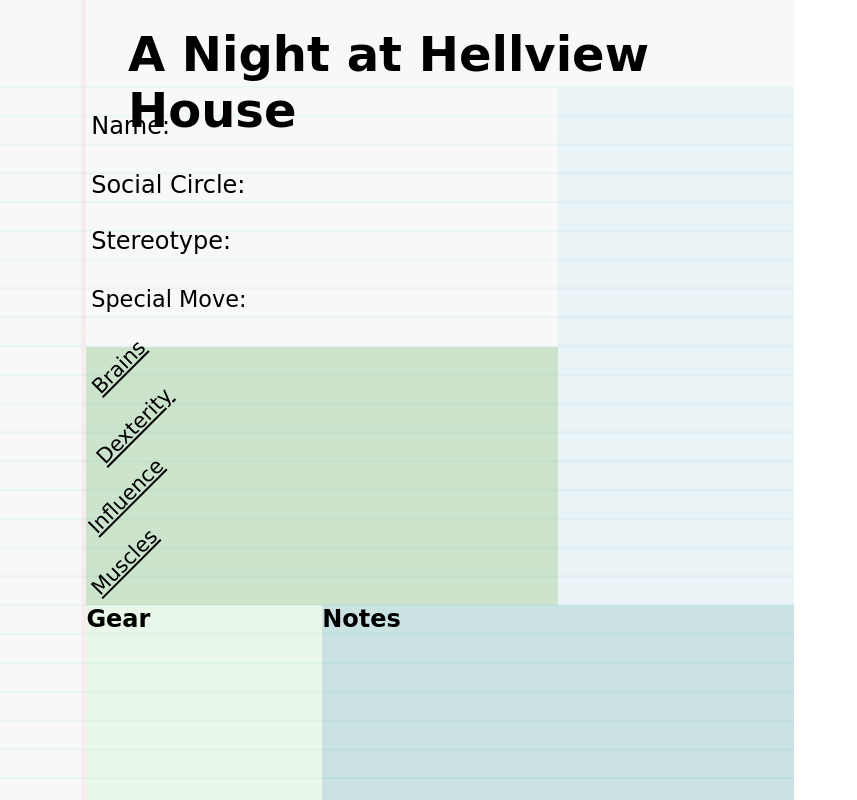
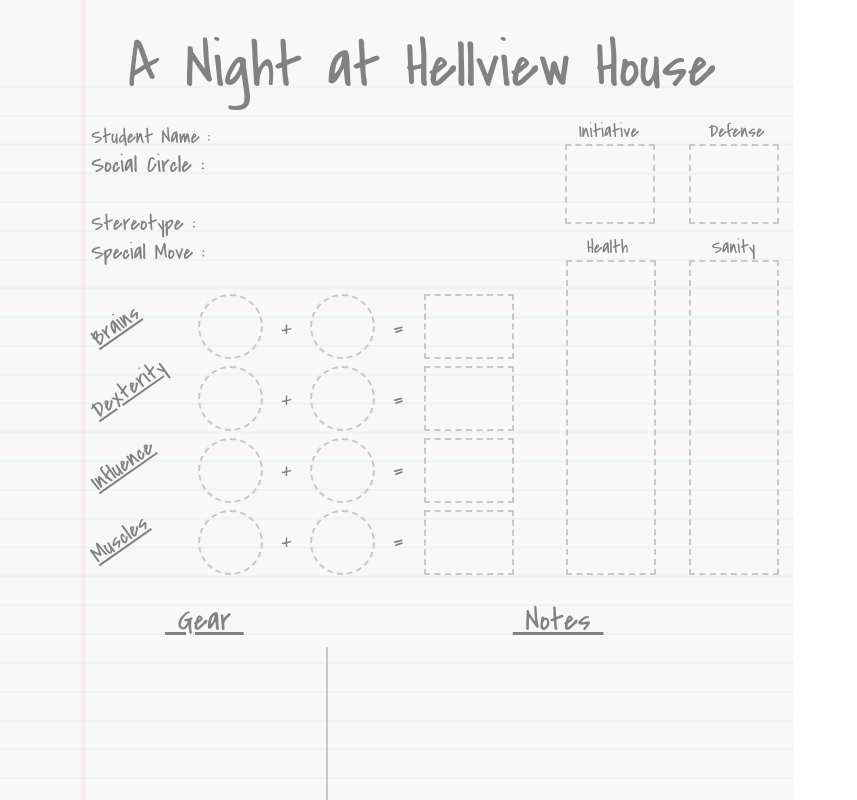
Before and after one commit to ijobot/hellviewhouse-character-sheet, a plain HTML site: page index.html in a window 1280 px wide. Shown: the top 800 px of the page, without its empty margins (0-857 px from the left). Drawn offline with Linux system fonts and the light colour scheme; a web font is replaced by a local one.

Commit message:
updated and pretty much done I think

```diff
--- a/index.html
+++ b/index.html
@@ -7,7 +7,7 @@
         <meta name="description" content="">
         <meta name="viewport" content="width=device-width, initial-scale=1">
         <link rel="preconnect" href="https://fonts.gstatic.com">
-        <link href="https://fonts.googleapis.com/css2?family=Cedarville+Cursive&display=swap" rel="stylesheet">
+        <link href="https://fonts.googleapis.com/css2?family=Covered+By+Your+Grace&display=swap" rel="stylesheet">
         <link rel="stylesheet" href="styles.css">
     </head>
 
@@ -19,32 +19,87 @@
             </section>
 
             <section class="character-wrapper h-1 w-2">
-                <div class="character-name">Name:</div>
-                <div class="character-social-circle">Social Circle:</div>
-                <div class="character-stereotype">Stereotype:</div>
-                <div class="character-special-move">Special Move:</div>
+                <div class="character-name">Student Name :</div>
+                <div class="character-social-circle">Social Circle :</div>
+                <div class="character-stereotype">Stereotype :</div>
+                <div class="character-special-move">Special Move :</div>
             </section>
 
             <section class="stats-wrapper h-1 w-2">
-                <div class="stats-brains">Brains</div>
-                <div class="stats-dexterity">Dexterity</div>
-                <div class="stats-influence">Influence</div>
-                <div class="stats-muscles">Muscles</div>
+
+                <div class="column1">
+                    <div class="stat-name">Brains</div>
+                    <div class="stat-name">Dexterity</div>
+                    <div class="stat-name">Influence</div>
+                    <div class="stat-name">Muscles</div>
+                </div>
+
+                <div class="column2">
+                    <div class="stat-circle1"></div>
+                    <div class="stat-circle1"></div>
+                    <div class="stat-circle1"></div>
+                    <div class="stat-circle1"></div>
+                </div>
+
+                <div class="column3">
+                    <div class="plus">+</div>
+                    <div class="plus">+</div>
+                    <div class="plus">+</div>
+                    <div class="plus">+</div>
+                </div>
+
+                <div class="column4">
+                    <div class="stat-circle2"></div>
+                    <div class="stat-circle2"></div>
+                    <div class="stat-circle2"></div>
+                    <div class="stat-circle2"></div>
+                </div>
+
+                <div class="column5">
+                    <div class="equals">=</div>
+                    <div class="equals">=</div>
+                    <div class="equals">=</div>
+                    <div class="equals">=</div>
+                </div>
+
+                <div class="column6">
+                    <div class="stat-total"></div>
+                    <div class="stat-total"></div>
+                    <div class="stat-total"></div>
+                    <div class="stat-total"></div>
+                </div>
+
+
+
             </section>
 
             <section class="health-wrapper h-2 w-1">
-                <div class="health-initiative"></div>
-                <div class="health-defence"></div>
-                <div class="health-health"></div>
-                <div class="health-sanity"></div>
+                <div class="health-initiative">
+                    <div>Initiative</div>
+                    <div class="initiative-box"></div>
+                </div>
+                <div class="health-defense">
+                    <div>Defense</div>
+                    <div class="defense-box"></div>
+                </div>
+                <div class="health-health">
+                    <div>Health</div>
+                    <div class="health-box"></div>
+                </div>
+                <div class="health-sanity">
+                    <div>Sanity</div>
+                    <div class="sanity-box"></div>
+                </div>
             </section>
 
             <section class="gear-wrapper">
-                <h1>Gear</h1>
+                <div class="gear-title">&nbsp;Gear&nbsp;</div>
+                <div class="split"></div>
             </section>
 
             <section class="notes-wrapper">
-                <h1>Notes</h1>
+                <div class="notes-title">&nbsp;Notes&nbsp;</div>
+
             </section>
         </main>
     </body>
--- a/styles.css
+++ b/styles.css
@@ -9,10 +9,11 @@ main {
     width: 794px;
     background-image: url(base\ paper.png);
     background-size: contain;
-    font-family: 'Cedarville Cursive', cursive;
+    font-family: 'Covered By Your Grace', cursive;
+    color: rgb(130, 130, 130);
     display: grid;
     grid-template-columns: 5.4rem repeat(3, 1fr);
-    grid-template-rows: 5.5rem repeat(4, 1fr);
+    grid-template-rows: 5.5rem 13.3rem repeat(3, 1fr);
 }
 
 /*  TOP MARGIN TITLE */
@@ -26,9 +27,10 @@ main {
 }
 
     .top-line-wrapper h1 {
-    font-size: 3rem;
+        font-size: 4rem;
+        font-weight: 100;
         position: absolute;
-    top: 1.6rem;
+        top: 1.5rem;
         left: 8rem;
     }
 
@@ -44,28 +46,28 @@ main {
 
     .character-wrapper .character-name {
         position: absolute;
-    top: 1.5rem;
+        top: 2.2rem;
         left: .3rem;
-    font-size: 1.5rem;
+        font-size: 1.3rem;
     }
 
     .character-wrapper .character-social-circle {
         position: absolute;
-    top: 5.2rem;
+        top: 3.8rem;
         left: .3rem;
         font-size: 1.5rem;
     }
 
     .character-wrapper .character-stereotype {
         position: absolute;
-    top: 8.7rem;
+        top: 7.5rem;
         left: .3rem;
-    font-size: 1.5rem;
+        font-size: 1.4rem;
     }
 
     .character-wrapper .character-special-move {
         position: absolute;
-    top: 12.4rem;
+        top: 9.3rem;
         left: .3rem;
         font-size: 1.4rem;
     }
@@ -75,44 +77,96 @@ main {
 /* CHARACTER STATS */
 
 .stats-wrapper {
-    background-color: rgba(0, 128, 0, 0.178);
     grid-column: 2 / 4;
     grid-row: 3 / 4;
     position: relative;
 }
 
-.stats-wrapper .stats-brains {
+    .column1 {
+        display: flex;
+        flex-direction: column;
         position: absolute;
-    transform: rotate(-45deg);
-    font-size: 1.3rem;
-    top: .5rem;
-    text-decoration: underline;
     }
 
-.stats-wrapper .stats-dexterity {
-    position: absolute;
-    transform: rotate(-45deg);
-    font-size: 1.3rem;
-    top: 4.2rem;
+        .stat-name {
+            display: inline-block;
+            transform: rotate(-35deg);
+            font-size: 1.5rem;
             text-decoration: underline;
+            margin-bottom: 40px;
         }
 
-.stats-wrapper .stats-influence {
+    .column2 {
+        display: flex;
+        flex-direction: column;
         position: absolute;
-    transform: rotate(-45deg);
-    font-size: 1.3rem;
-    top: 8.6rem;
-    left: -.5rem;
-    text-decoration: underline;
+        left: 7rem;
+        top: -.4rem;
     }
 
-.stats-wrapper .stats-muscles {
+        .stat-circle1 {
+            border: dashed 2px rgb(200, 200, 200);
+            height: 65px;
+            width: 65px;
+            border-radius: 50%;
+            margin-bottom: 7px;
+        }
+
+    .column3 {
+        display: flex;
+        flex-direction: column;
         position: absolute;
-    transform: rotate(-45deg);
-    font-size: 1.3rem;
-    top: 12.7rem;
-    left: -.2rem;
-    text-decoration: underline;
+        left: 12.2rem;
+        top: -.4rem;
+    }
+
+        .plus {
+            margin: 19px 0 20px 0;
+            font-size: 1.5rem;
+        }
+
+    .column4 {
+        display: flex;
+        flex-direction: column;
+        position: absolute;
+        left: 14rem;
+        top: -.4rem;
+    }
+
+        .stat-circle2 {
+            border: dashed 2px rgb(200, 200, 200);
+            height: 65px;
+            width: 65px;
+            border-radius: 50%;
+            margin-bottom: 7px;
+        }
+
+    .column5 {
+        display: flex;
+        flex-direction: column;
+        position: absolute;
+        left: 19.2rem;
+        top: -.4rem;
+    }
+
+        .equals {
+            margin: 19px 0 20px 0;
+            font-size: 1.5rem;
+        }
+
+    .column6 {
+        display: flex;
+        flex-direction: column;
+        position: absolute;
+        left: 21.1rem;
+        top: -.4rem;
+    }
+
+        .stat-total {
+            border: dashed 2px rgb(200, 200, 200);
+            height: 65px;
+            width: 90px;
+            margin-bottom: 7px;
         }
 
 /* HEALTH AND SANITY */
@@ -120,10 +174,69 @@ main {
 /* HEALTH AND SANITY */
 
 .health-wrapper {
-    background-color: rgba(173, 216, 230, 0.192);
     grid-column: 4 / 6;
     grid-row: 2 / 4;
     position: relative;
+}
+
+    .health-wrapper .health-initiative {
+        font-size: 1.2rem;
+        position: absolute;
+        top: 1.9rem;
+        left: 1.3rem;
+    }
+
+        .health-wrapper .initiative-box {
+            border: dashed 2px rgb(200, 200, 200);
+            width: 90px;
+            height: 80px;
+            position: absolute;
+            left: -.9rem;
+        }
+
+    .health-wrapper .health-defense {
+        font-size: 1.2rem;
+        position: absolute;
+        top: 1.9rem;
+        left: 9.4rem;
+    }
+
+        .health-wrapper .defense-box {
+            border: dashed 2px rgb(200, 200, 200);
+            width: 90px;
+            height: 80px;
+            position: absolute;
+            left: -1.2rem;
+        }
+
+    .health-wrapper .health-health {
+        font-size: 1.2rem;
+        position: absolute;
+        top: 9.1rem;
+        left: 1.8rem;
+    }
+
+        .health-wrapper .health-box {
+            border: dashed 2px rgb(200, 200, 200);
+            width: 90px;
+            height: 315px;
+            position: absolute;
+            left: -1.3rem;
+        }
+
+    .health-wrapper .health-sanity {
+        font-size: 1.2rem;
+        position: absolute;
+        top: 9.1rem;
+        left: 9.6rem;
+    }
+
+        .health-wrapper .sanity-box {
+            border: dashed 2px rgb(200, 200, 200);
+            width: 90px;
+            height: 315px;
+            position: absolute;
+            left: -1.4rem;
         }
 
 /* ITEMS AND WEAPONS */
@@ -131,10 +244,26 @@ main {
 /* ITEMS AND WEAPONS */
 
 .gear-wrapper {
-    background-color: rgba(144, 238, 144, 0.158);
     grid-column: 2 / 3;
     grid-row: 4 / 6;
     position: relative;
+}
+
+    .gear-title {
+        position: absolute;
+        font-size: 2rem;
+        top: 1.5rem;
+        width: 100%;
+        text-align: center;
+        text-decoration: underline;
+    }
+
+    .split {
+        height: 470px;
+        border-right: 2px solid rgb(200, 200, 200);
+        position: absolute;
+        top: 4.5rem;
+        left: 15rem;
 }
 
 /* INVESTIGATION NOTES */
@@ -142,8 +271,16 @@ main {
 /* INVESTIGATION NOTES */
 
 .notes-wrapper {
-    background-color: rgba(0, 128, 128, 0.185);
     grid-column: 3 / 5;
     grid-row: 4 / 6;
     position: relative;
 }
+
+    .notes-title {
+        position: absolute;
+        font-size: 2rem;
+        top: 1.5rem;
+        width: 100%;
+        text-align: center;
+        text-decoration: underline;
+    }
```
Lines whose indentation alone changed are shown as unchanged.
